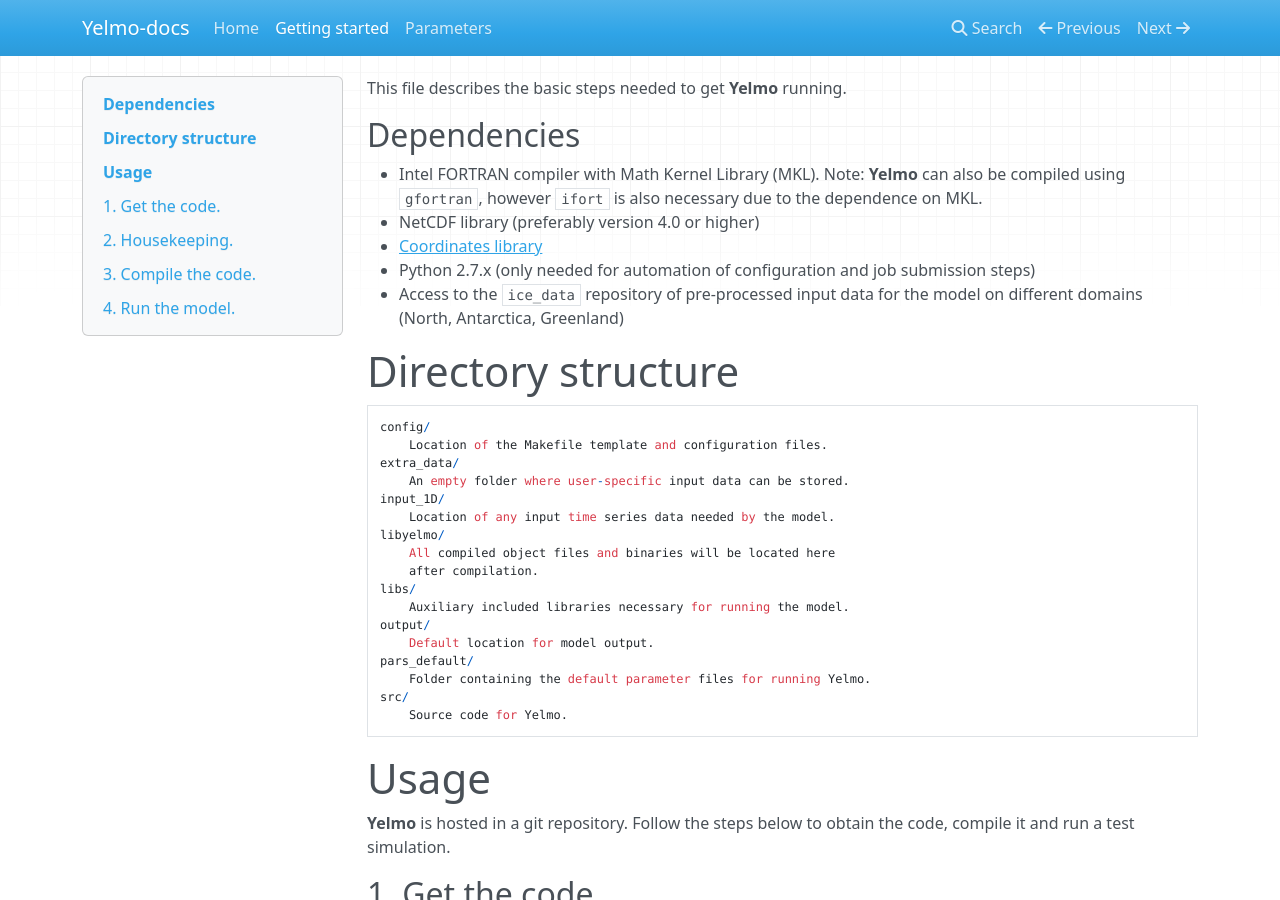
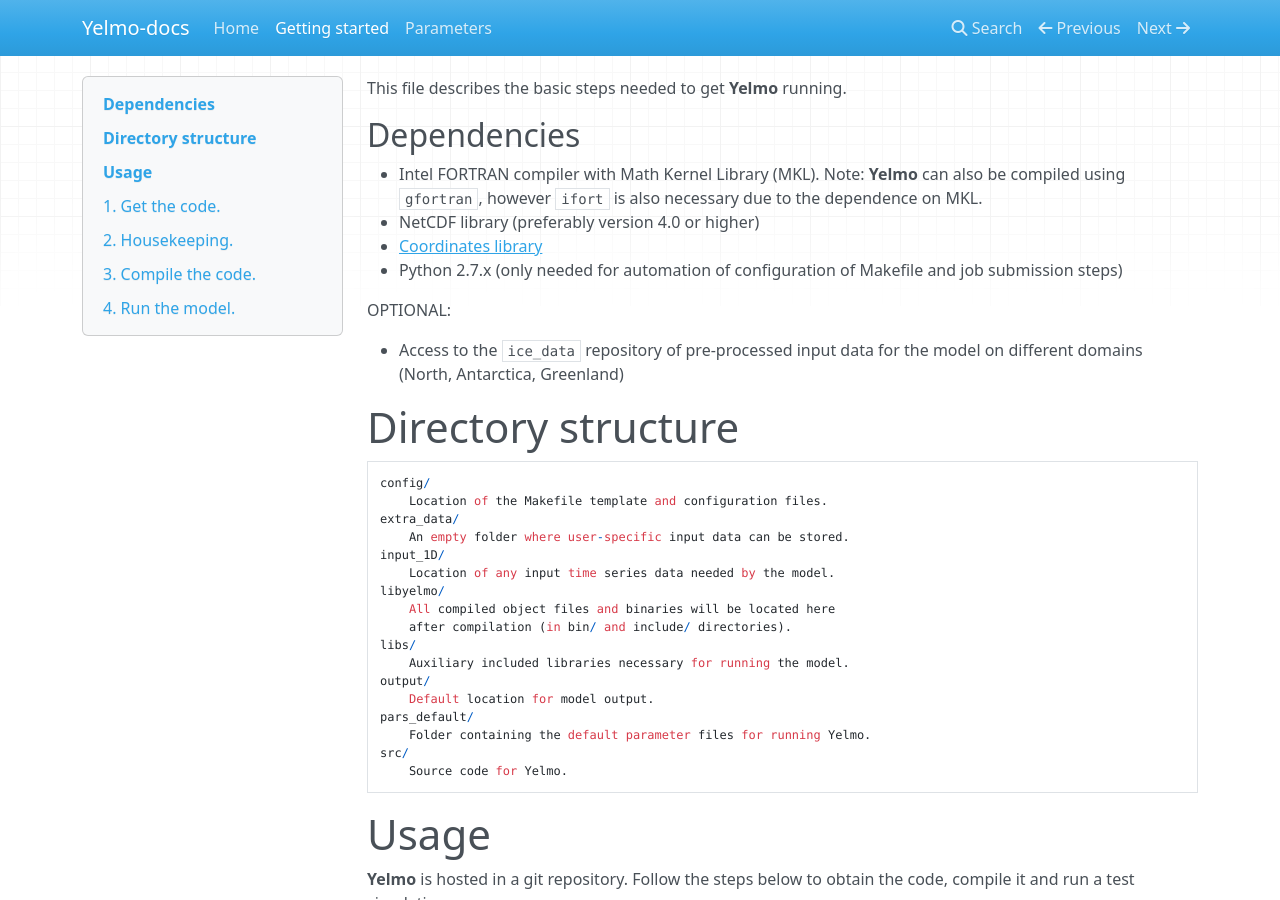
Before and after one commit to palma-ice/yelmo-docs, an MkDocs documentation site: the page built from docs/getting-started.md, in a window 1280 px wide and 900 px high. Built offline with MkDocs 1.6.1, drawn with Linux system fonts in a browser that asks for light colours; nearby versions of some CDN libraries; old or Windows-style settings are respelled for this version of MkDocs.

Commit message:
Minor changes

```diff
--- a/docs/getting-started.md
+++ b/docs/getting-started.md
@@ -14,8 +8,11 @@
 is also necessary due to the dependence on MKL.
 - NetCDF library (preferably version 4.0 or higher)
 - [Coordinates library](https://github.com/alex-robinson/coordinates "alex-robinson/coordinates")
-- Python 2.7.x (only needed for automation of configuration
+- Python 2.7.x (only needed for automation of configuration of Makefile
 and job submission steps)
+
+OPTIONAL:
+
 - Access to the `ice_data` repository of pre-processed
 input data for the model on different domains (North, Antarctica,
 Greenland)
@@ -31,7 +28,7 @@
     Location of any input time series data needed by the model.
 libyelmo/
     All compiled object files and binaries will be located here
-    after compilation.
+    after compilation (in bin/ and include/ directories).
 libs/
     Auxiliary included libraries necessary for running the model.
 output/
```
Also changed, not shown: other parts of docs/getting-started.md (+0 -6 lines).
